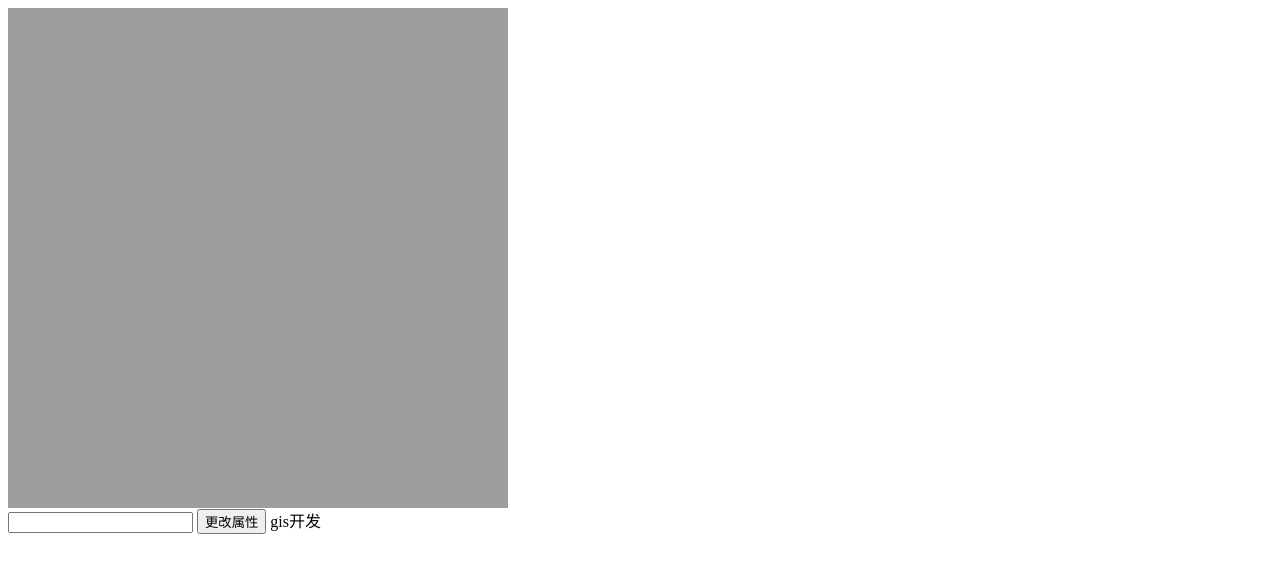
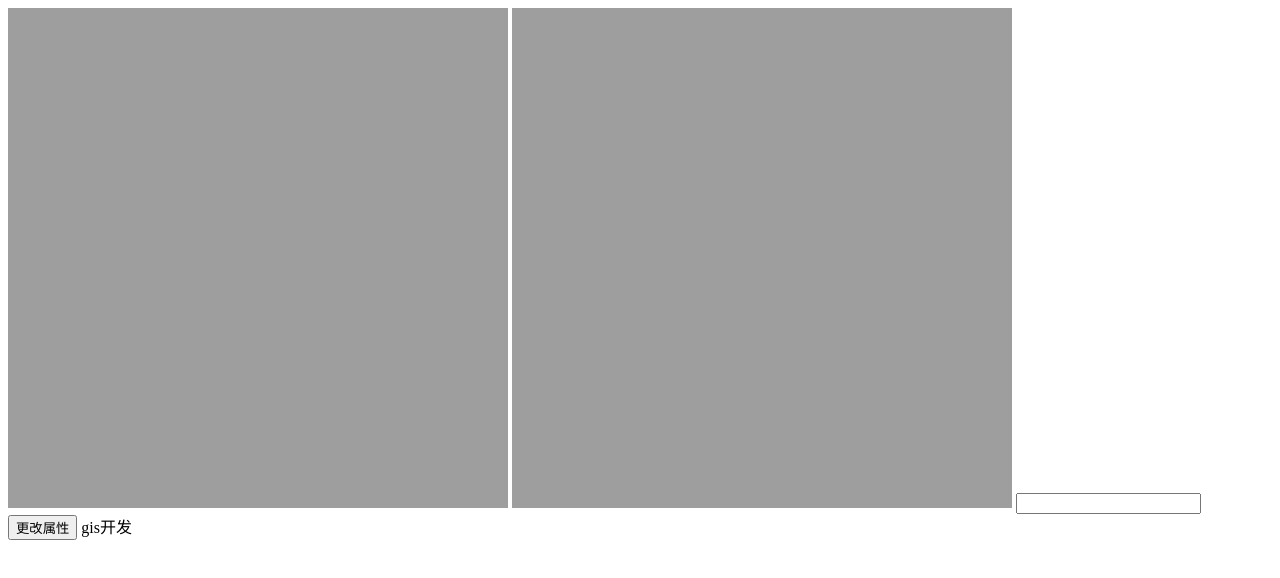
Before and after one commit to Liar0320/ng-aol, a website built with webpack: page public/index.html in a window 1280 px wide. Built offline with nearby package versions, Linux system fonts and the light colour scheme; some packages are replaced by stand-ins of ours.

Commit message:
feat: 添加osm数据源

```diff
--- a/public/index.html
+++ b/public/index.html
@@ -18,7 +18,7 @@
       .map {
         height: 500px;
         width: 500px;
-        display: block;
+        display: inline-block;
       }
     </style>
   </head>
@@ -31,6 +31,20 @@
           url="'http://m12.shipxy.com/tile.c?l=Na&m=o&x={x}&y={y}&z={z}'"
         ></aol-source-xyz>
       </aol-layer-tile>
+      <aol-layer-tile >
+        <aol-source-osm ></aol-source-osm>
+      </aol-layer-tile>
+    </aol-map>
+    <aol-map class="map">
+      <aol-view zoom="map.zoom" center="map.center"></aol-view>
+      <aol-layer-tile>
+        <aol-source-xyz
+          url="'http://m12.shipxy.com/tile.c?l=Na&m=o&x={x}&y={y}&z={z}'"
+        ></aol-source-xyz>
+      </aol-layer-tile>
+      <!-- <aol-layer-tile >
+        <aol-source-osm ></aol-source-osm>
+      </aol-layer-tile> -->
     </aol-map>
     <input type="text" name="" id="" ng-model="property" />
     <button ng-click="reset()">更改属性</button>
--- a/src/components/index.ts
+++ b/src/components/index.ts
@@ -4,7 +4,7 @@ import mapComponent from './map.component';
 import viewComponent from './view.component';
 
 import { aolLayerTile, aolLayerVector } from './layers/index';
-import { aolSourceXyz } from './sources/index';
+import { aolSourceXyz , aolSourceOsm } from './sources/index';
 
 var aolModule = angular.module('aol', []);
 function registerComponent(component: any) {
@@ -17,6 +17,7 @@ function registerComponent(component: any) {
   aolLayerTile,
   aolLayerVector,
   aolSourceXyz,
+  aolSourceOsm
 ].forEach(component => {
   registerComponent(component);
 });
--- a/src/components/layers/layer.component.ts
+++ b/src/components/layers/layer.component.ts
@@ -62,14 +62,14 @@ export abstract class LayerComponent implements angular.IController {
 
 export const layerComponentConfig = {
   bindings: {
-    opacity: '=?',
-    visible: '=?',
-    extent: '=?',
-    zIndex: '=?',
-    minResolution: '=?',
-    maxResolution: '=?',
-    className: '=?',
-    // preload:'=?',
+    opacity: '<?',
+    visible: '<?',
+    extent: '<?',
+    zIndex: '<?',
+    minResolution: '<?',
+    maxResolution: '<?',
+    className: '<?',
+    // preload:'<?',
     prerender: '&?',
     postrender: '&?',
   },
--- a/src/components/layers/layertile.component.ts
+++ b/src/components/layers/layertile.component.ts
@@ -28,11 +28,11 @@ var component: angular.IComponentOptions = {
   //       `,
   bindings: {
     ...layerComponentConfig.bindings,
-    preload: '=?',
-    useInterimTilesOnError: '=?',
+    preload: '<?',
+    useInterimTilesOnError: '<?',
   },
   require: layerComponentConfig.require,
-  controller: ['$element', LayerTileComponent],
+  controller: [ LayerTileComponent],
 };
 
 export const aolLayerTile = {
--- a/src/components/layers/layervector.component.ts
+++ b/src/components/layers/layervector.component.ts
@@ -31,11 +31,11 @@ var component: angular.IComponentOptions = {
   //       `,
   bindings: {
     ...layerComponentConfig.bindings,
-    preload: '=?',
-    useInterimTilesOnError: '=?',
+    preload: '<?',
+    useInterimTilesOnError: '<?',
   },
   require: layerComponentConfig.require,
-  controller: ['$element', LayerVectorComponent],
+  controller: [LayerVectorComponent],
 };
 
 export const aolLayerVector = {
--- a/src/components/sources/index.ts
+++ b/src/components/sources/index.ts
@@ -1 +1,2 @@
 export * from './xyz.component';
+export * from './osmmaps.component';
--- /dev/null
+++ b/src/components/sources/osmmaps.component.ts
@@ -0,0 +1,70 @@
+import { SourceComponent, sourceComponentConfig } from "./source.component";
+import OSM from "ol/source/OSM";
+import { LoadFunction } from "ol/Tile";
+import { LayerTileComponent, aolLayerTile } from "../layers";
+
+export class SourceOSMComponent extends SourceComponent implements ng.IController {
+  public instance: OSM;
+  public componentType:string = "SourceOSMComponent";
+  public host:LayerTileComponent
+
+   cacheSize?: number;
+   crossOrigin?: string;
+   maxZoom?: number;
+   opaque?: boolean;
+   reprojectionErrorThreshold?: number;
+   tileLoadFunction?: LoadFunction;
+   url?: string;
+   wrapX?: boolean;
+
+
+   $onInit() {
+    this.instance = new OSM(this);
+    this._register(this.instance);
+  }
+
+  ngOnChanges(changes: ng.IOnChangesObject) {
+    let properties: { [index: string]: any } = {};
+
+    if (!this.instance) {
+      return;
+    }
+    for (let key in changes) {
+      if (changes.hasOwnProperty(key)) {
+        properties[key] = changes[key].currentValue;
+      }
+    }
+
+    this.instance.setProperties(properties, false);
+    if (changes.hasOwnProperty('url')) {
+      this.instance = new OSM(this);
+      this._register(this.instance);
+    }
+  }
+}
+
+var component: angular.IComponentOptions = {
+    // template: `
+    //           <div ng-include></div>
+    //       `,
+    bindings: {
+      ...sourceComponentConfig.bindings,
+      cacheSize: '<?',
+      crossOrigin: '<?',
+      opaque: '<?',
+      reprojectionErrorThreshold: '<?',
+      maxZoom: '<?',
+      tileLoadFunction: '<?',
+      url: '<?',
+      wrapX: '<?',
+    },
+    require: {
+      host: `^${aolLayerTile.name}`,
+    },
+    controller: [SourceOSMComponent],
+  };
+
+  export const aolSourceOsm = {
+    name: 'aolSourceOsm',
+    ...component,
+  };
```
